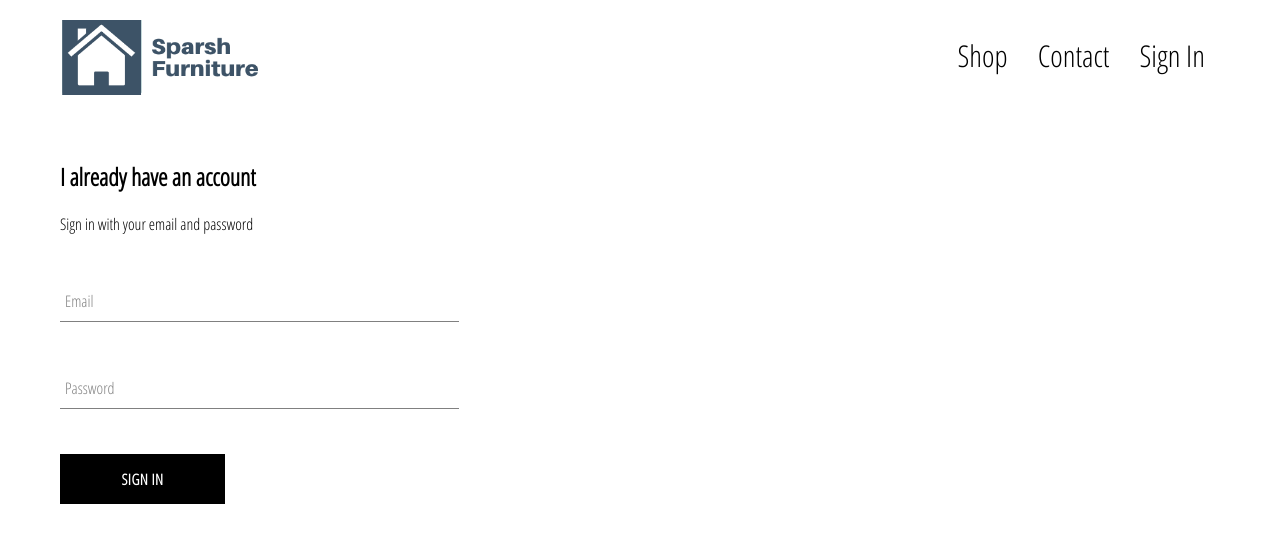
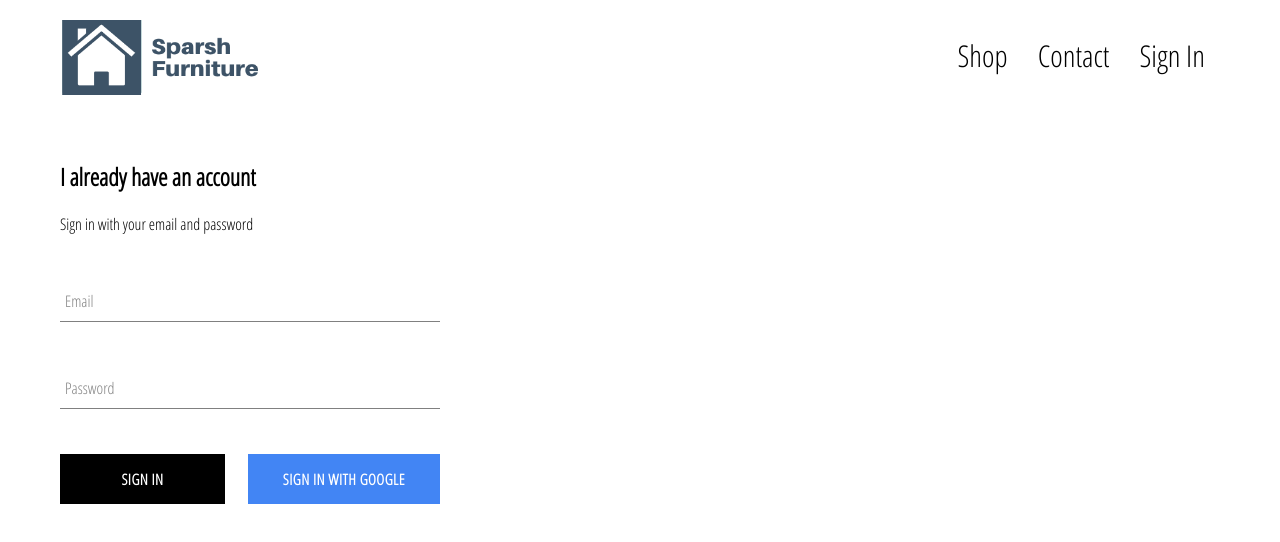
Before and after one commit to jishanarora/SparshFurniture, a React (Create React App) app: page /sign-in in a window 1280 px wide. Shown: the top 542 px of the page. Built offline with nearby package versions, Linux system fonts and the light colour scheme; no server answers.

Commit message:
firebase and signInWithGoogle

```diff
--- a/package.json
+++ b/package.json
@@ -6,6 +6,7 @@
     "@testing-library/jest-dom": "^4.2.4",
     "@testing-library/react": "^9.3.2",
     "@testing-library/user-event": "^7.1.2",
+    "firebase": "^7.15.0",
     "node-sass": "^4.14.1",
     "react": "^16.13.1",
     "react-dom": "^16.13.1",
--- a/src/App.css
+++ b/src/App.css
@@ -2,3 +2,7 @@ body{
   font-family: 'Open Sans Condensed';
   margin: 20px 60px;
 }
+
+*{
+  box-sizing: border-box;
+}
--- a/src/App.js
+++ b/src/App.js
@@ -1,16 +1,41 @@
 import React from 'react';
 import './App.css';
-import Homepage from './pages/homepage/homepage.component'
-import ShopPage from './pages/shop/shop.component'
+import Homepage from './pages/homepage/homepage.component';
+import ShopPage from './pages/shop/shop.component';
 import {Switch, Route} from 'react-router-dom';
-import Header from "./components/header/header.component"
+import Header from "./components/header/header.component";
 import SignInSignUpPage from "./pages/signInSignUpPage/signInSignUpPage.component";
+import {auth} from './firebase/firebase.utils';
 
 
-function App() {
+class App extends React.Component {
+  constructor(props)
+  {
+    super(props);
+
+    this.state={
+      currentUser:null
+    }
+  }
+
+  unsubscribeFromAuth=null;
+  componentDidMount()
+  {
+   this.unsubscribeFromAuth=auth.onAuthStateChanged(user=>{
+     this.setState({currentUser:user})
+     console.log(user);
+   });
+  }
+
+  componentWillUnmount()
+  {
+    this.unsubscribeFromAuth();
+  }
+
+  render(){
   return (
     <div>
-      <Header/>
+      <Header currentUser={this.state.currentUser}/>
       <Switch>
         <Route exact path="/" component={Homepage}></Route>
         <Route exact path="/shop" component={ShopPage}></Route>
@@ -18,6 +43,7 @@ function App() {
       </Switch>
     </div>
   );
+  }
 }
 
 export default App;
--- a/src/components/custom-button/custom-button.component.jsx
+++ b/src/components/custom-button/custom-button.component.jsx
@@ -1,10 +1,10 @@
 import React from "react";
 import "./custom-button.styles.scss"
 
-const CustomButton=({children,...otherProps})=>
+const CustomButton=({children,isGoogle,...otherProps})=>
 {
     return(
-    <button className="customButton" {...otherProps}>
+    <button className={`${isGoogle? 'google':''} customButton`} {...otherProps}>
     {children}
     </button>)
 }
--- a/src/components/custom-button/custom-button.styles.scss
+++ b/src/components/custom-button/custom-button.styles.scss
@@ -19,4 +19,13 @@
         color: black;
         border: 1px solid black;
     }
+    &.google{
+     background-color: #4285f4;
+    color: white;
+
+    &:hover{
+        background-color: #357ae8;
+        border: none;
+    }
+    }
 }
--- a/src/components/header/header.component.jsx
+++ b/src/components/header/header.component.jsx
@@ -1,8 +1,9 @@
 import React from "react";
 import "./header.styles.scss";
 import {Link} from "react-router-dom";
+import {auth} from '../../firebase/firebase.utils';
 
-const Header = () =>
+const Header = ({currentUser}) =>
 {
     return(
         <div className="header">
@@ -16,9 +17,9 @@ const Header = () =>
           <Link className="option" to="/contact">
               Contact
           </Link>
-          <Link className="option" to="/sign-in">
+          {currentUser? <div className="option" onClick={()=>auth.signOut()}>Sign Out</div>:<Link className="option" to="/sign-in">
               Sign In
-          </Link>
+          </Link>}
          </div>
         </div>
     )
--- a/src/components/header/header.styles.scss
+++ b/src/components/header/header.styles.scss
@@ -25,6 +25,7 @@
             text-decoration: none;
             color: black;
             font-size: 30px;
+            cursor: pointer;
         }
     }
 }
--- a/src/components/sign-in/sign-in.component.jsx
+++ b/src/components/sign-in/sign-in.component.jsx
@@ -2,6 +2,7 @@ import React from "react";
 import "./sign-in.styles.scss"
 import FormInput from "../form-input/form-input.component";
 import CustomButton from "../custom-button/custom-button.component"
+import {signInWithGoogle} from "../../firebase/firebase.utils";
 
 class SignIn extends React.Component{
     constructor(props)
@@ -35,7 +36,10 @@ class SignIn extends React.Component{
                 <form onSubmit={this.handleSubmit}>
                     <FormInput name="email" value={this.state.email} handleChange={this.handleChange} required label="Email"/>
                     <FormInput name="password" value={this.state.password} type="password" handleChange={this.handleChange} required label="Password"/>
-                    <CustomButton type="submit" value="submit form">Sign In</CustomButton>
+                    <div class="button">
+                    <CustomButton type="submit">Sign In</CustomButton>
+                    <CustomButton onClick={signInWithGoogle} isGoogle={true}>Sign In With Google</CustomButton>
+                    </div>
                 </form>
             </div>
         )
--- a/src/components/sign-in/sign-in.styles.scss
+++ b/src/components/sign-in/sign-in.styles.scss
@@ -1,6 +1,6 @@
 .signIn
 {
-    width:30vw;
+    width:380px;
     display: flex;
     flex-direction: column;
 
@@ -8,4 +8,9 @@
     {
         margin-bottom: 20px;
     }
+
+    .button{
+     display: flex;
+     justify-content: space-between;
+    }
 }
--- /dev/null
+++ b/src/firebase/firebase.utils.js
@@ -0,0 +1,22 @@
+import firebase from "firebase/app";
+import "firebase/firestore";
+import "firebase/auth";
+
+const config={
+    apiKey: "AIzaSyD4-a1_yMGVNG7sY8e4i_5SS-d3MpcaWKQ",
+    authDomain: "sparsh-furniture.firebaseapp.com",
+    databaseURL: "https://sparsh-furniture.firebaseio.com",
+    projectId: "sparsh-furniture",
+    storageBucket: "sparsh-furniture.appspot.com",
+    messagingSenderId: "944299765758",
+    appId: "1:944299765758:web:0aa1437eb7b3beba955aaf"
+}
+
+firebase.initializeApp(config);
+
+export const auth= firebase.auth();
+export const firestore=firebase.firestore();
+export const provider = new firebase.auth.GoogleAuthProvider();
+provider.setCustomParameters({prompt:'select_account'});
+export const signInWithGoogle =()=> auth.signInWithPopup(provider);
+export default firebase;
```
Also changed, not shown: 1 other file (tests, documents, lock files or other folders).
